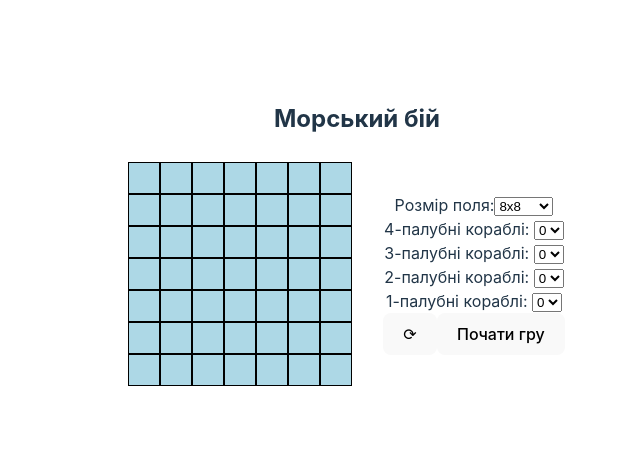
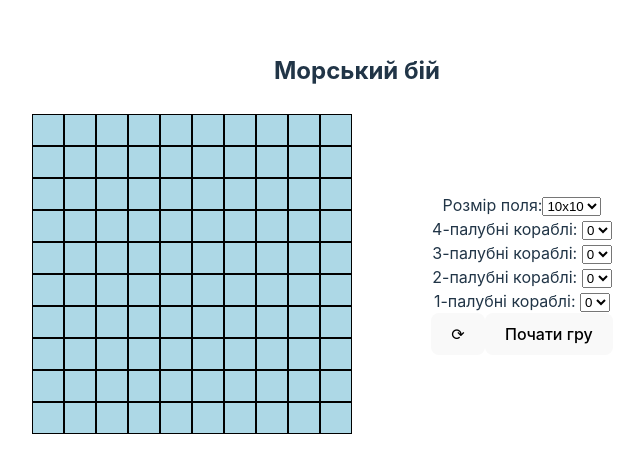
Before and after one commit to shrewman/battleship, a React (Vite) app: page / in a window 1280 px wide. Shown: the part 164-636 px from the top of the page, without its empty margins (283-926 px from the left). Built offline with nearby package versions, Linux system fonts and the light colour scheme.

Commit message:
Board changes now directed to Game component

```diff
--- a/src/App.tsx
+++ b/src/App.tsx
@@ -2,6 +2,7 @@ import { useState } from 'react'
 import Menu from './components/Menu/Menu'
 import Game from './components/Game/Game'
 import './App.css'
+import Cell from './types/Cell';
 
 interface Ship {
   size: number;
@@ -19,10 +20,12 @@ function App() {
     { size: 1, count: 4 },
   ]);
   const [boardSize, setBoardSize] = useState(0);
+  const [board, setBoard] = useState<Cell[][]>([]);
 
-  const handleStartGame = (ships: Ship[], boardSize: number) => {
+  const handleStartGame = (board:Cell[][], boardSize: number, ships: Ship[]) => {
+    setBoard(board)
+    setBoardSize(boardSize);
     setShips(ships);
-    setBoardSize(boardSize);
     setGameStarted(true);
   };
 
@@ -30,7 +33,7 @@ function App() {
     <>
       <h2>Морський бій</h2>
       {!gameStarted && <Menu handleStartGame={handleStartGame} />}
-      {gameStarted && <Game ships={ships} boardSize={boardSize} setShips={setShips}/>}
+      {gameStarted && <Game board={board} ships={ships} boardSize={boardSize} />}
     </>
   )
 }
--- a/src/components/Game/Game.tsx
+++ b/src/components/Game/Game.tsx
@@ -2,20 +2,22 @@ import React from "react";
 import Board from "../Board/Board";
 import './Game.css'
 import Ship from '../../types/Ship';
+import Cell from "../../types/Cell";
+import { getRandomlyFilledBoard } from "../../modules/GameLogic";
 
 interface GameProps {
+    board: Cell[][];
     boardSize: number;
     ships: Ship[];
-    setShips: React.Dispatch<React.SetStateAction<Ship[]>>;
 }
 
-const Game: React.FC<GameProps> = ({ boardSize, ships, setShips}) => {
+const Game: React.FC<GameProps> = ({ board, boardSize, ships }) => {
     return (
         <div className="game-container">
             <div>Количество кораблей: {ships.map(ship => ship.size + ':' + ship.count + '\n')}</div>
             <div className="board-container">
-                <Board boardSize={boardSize} ships={ships} />
-                <Board boardSize={boardSize} ships={ships} />
+                <Board board={board} />
+                <Board board={getRandomlyFilledBoard(boardSize, ships)} />
             </div>
             <div>Количество кораблей: {ships.map(ship => ship.size + ':' + ship.count + '\n')}</div>
         </div>
--- a/src/components/Menu/Menu.tsx
+++ b/src/components/Menu/Menu.tsx
@@ -7,7 +7,7 @@ import { getRandomlyFilledBoard } from '../../modules/GameLogic';
 import Cell from '../../types/Cell';
 
 interface MenuProps {
-  handleStartGame: (ships: Ship[], boardSize: number) => void;
+  handleStartGame: (board: Cell[][], boardSize: number, ships: Ship[]) => void;
 }
 
 const Menu: React.FC<MenuProps> = ({ handleStartGame: startGame }) => {
@@ -18,7 +18,7 @@ const Menu: React.FC<MenuProps> = ({ handleStartGame: startGame }) => {
     { size: 2, count: 0 },
     { size: 1, count: 0 },
   ]);
-  const [boardSize, setBoardSize] = useState<number>(7);
+  const [boardSize, setBoardSize] = useState<number>(10);
   const [board, setBoard] = useState<Cell[][]>(getRandomlyFilledBoard(boardSize, ships));
 
   useEffect(() => {
@@ -41,12 +41,12 @@ const Menu: React.FC<MenuProps> = ({ handleStartGame: startGame }) => {
 
   const handleSubmit = (e: React.FormEvent<HTMLFormElement>) => {
     e.preventDefault();
-    startGame(ships, boardSize);
+    startGame(board, boardSize, ships);
   };
 
   return (
     <div className='menu-container'>
-      <Board board={board} boardSize={boardSize} ships={ships} />
+      <Board board={board} />
       <form onSubmit={handleSubmit}>
         <label>
           Розмір поля:
```
Also changed, not shown: src/components/Board/Board.tsx (+1 -6 lines).
